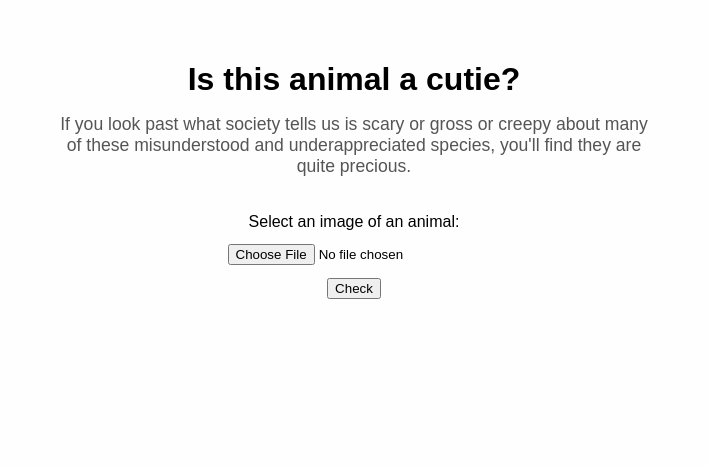
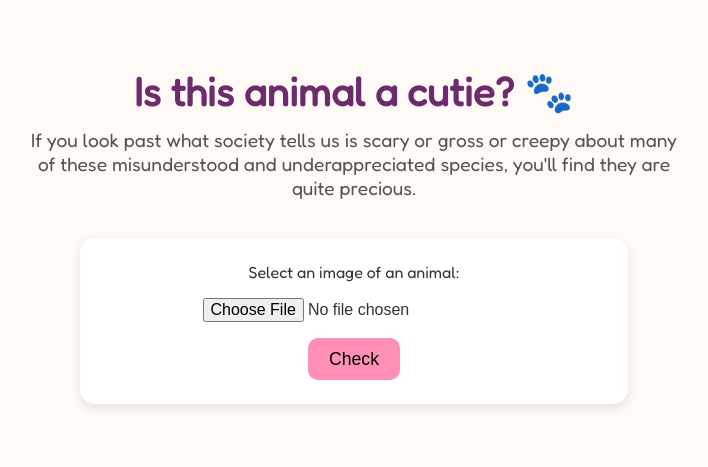
Before and after one commit to LaurenLiebhaber/cute-animal-checker, a Flask app: page / in a window 1280 px wide. Shown: the top 467 px of the page, without its empty margins (286-994 px from the left). Run offline with Flask 3, Linux system fonts and the light colour scheme.

Commit message:
Update UI with cuter design

```diff
--- a/templates/index.html
+++ b/templates/index.html
@@ -3,38 +3,73 @@
   <head>
     <meta charset="utf-8">
     <title>Is this animal a cutie?</title>
+    <link href="https://fonts.googleapis.com/css2?family=Fredoka&display=swap" rel="stylesheet">
     <style>
       body {
-        font-family: Arial, sans-serif;
+        font-family: 'Fredoka', sans-serif;
         text-align: center;
+        background-color: #fffaf6;
         padding: 2em;
-        background-color: #fefefe;
+        color: #333;
       }
+
       h1 {
-        font-size: 2em;
-        margin-bottom: 0.5em;
+        font-size: 2.5em;
+        margin-bottom: 0.3em;
+        color: #6d2b6d;
       }
+
       p.subheader {
-        font-size: 1.1em;
-        max-width: 600px;
+        font-size: 1.2em;
+        max-width: 650px;
         margin: 0 auto 2em;
         color: #555;
       }
+
       form {
-        margin-bottom: 2em;
+        margin: 2em auto;
+        padding: 1.5em;
+        background-color: #ffffff;
+        border-radius: 15px;
+        box-shadow: 0 4px 12px rgba(0,0,0,0.1);
+        max-width: 500px;
       }
+
       input[type="file"] {
         margin: 1em 0;
+        font-size: 1em;
       }
+
+      button {
+        background-color: #ff90b3;
+        border: none;
+        padding: 0.6em 1.2em;
+        font-size: 1.1em;
+        border-radius: 10px;
+        cursor: pointer;
+        transition: background-color 0.3s ease;
+      }
+
+      button:hover {
+        background-color: #ff75a0;
+      }
+
       .result {
-        font-size: 1.3em;
+        margin-top: 2em;
+        font-size: 1.4em;
+        color: #6d2b6d;
+      }
+
+      .preview {
         margin-top: 1em;
-        font-weight: bold;
+        max-width: 300px;
+        border-radius: 10px;
+        box-shadow: 0 2px 8px rgba(0,0,0,0.1);
       }
     </style>
   </head>
   <body>
-    <h1>Is this animal a cutie?</h1>
+    <h1>Is this animal a cutie? 🐾</h1>
 
     <p class="subheader">
       If you look past what society tells us is scary or gross or creepy about many of these misunderstood and underappreciated species, you'll find they are quite precious.
@@ -46,11 +81,12 @@
       <button type="submit">Check</button>
     </form>
 
-  {% if result %}
-  <div class="result">Result: {{ result }}</div>
+    {% if result %}
+      <div class="result">{{ result }}</div>
+    {% endif %}
 
-  {% if uploaded_image %}
-    <h3>Uploaded Photo:</h3>
-    <img src="{{ uploaded_image }}" alt="Uploaded image" style="max-width: 400px; margin-top: 10px; border: 1px solid #ccc; border-radius: 8px;">
-  {% endif %}
-{% endif %}
+    {% if uploaded_image %}
+      <img src="{{ uploaded_image }}" alt="Uploaded animal image" class="preview">
+    {% endif %}
+  </body>
+</html>
```
